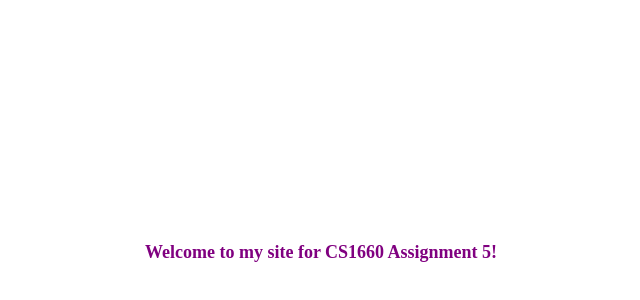
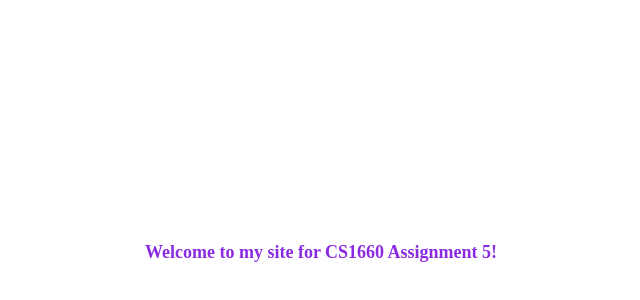
Before and after one commit to stellabailey/cs1660-assignment-5, a plain HTML site: page site/index.html in a window 1280 px wide. Shown: the part 8-308 px from the top of the page, without its empty margins (319-959 px from the left). Drawn offline with Linux system fonts and the light colour scheme.

Commit message:
Testing changing file

```diff
--- a/site/index.html
+++ b/site/index.html
@@ -14,7 +14,7 @@
         }
 
         .message {
-            color: purple;
+            color: blueviolet;
             font-size: 18px;
             font-weight: 700;
         }
```
